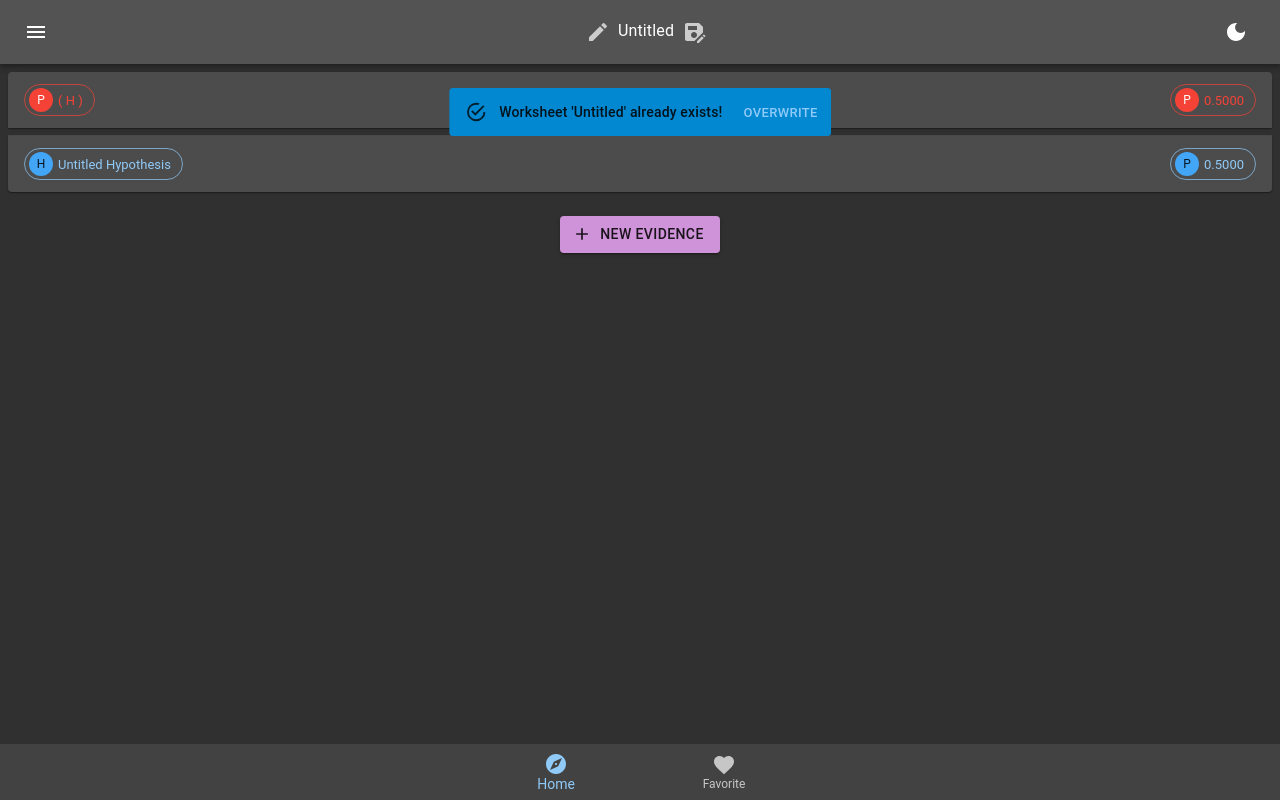
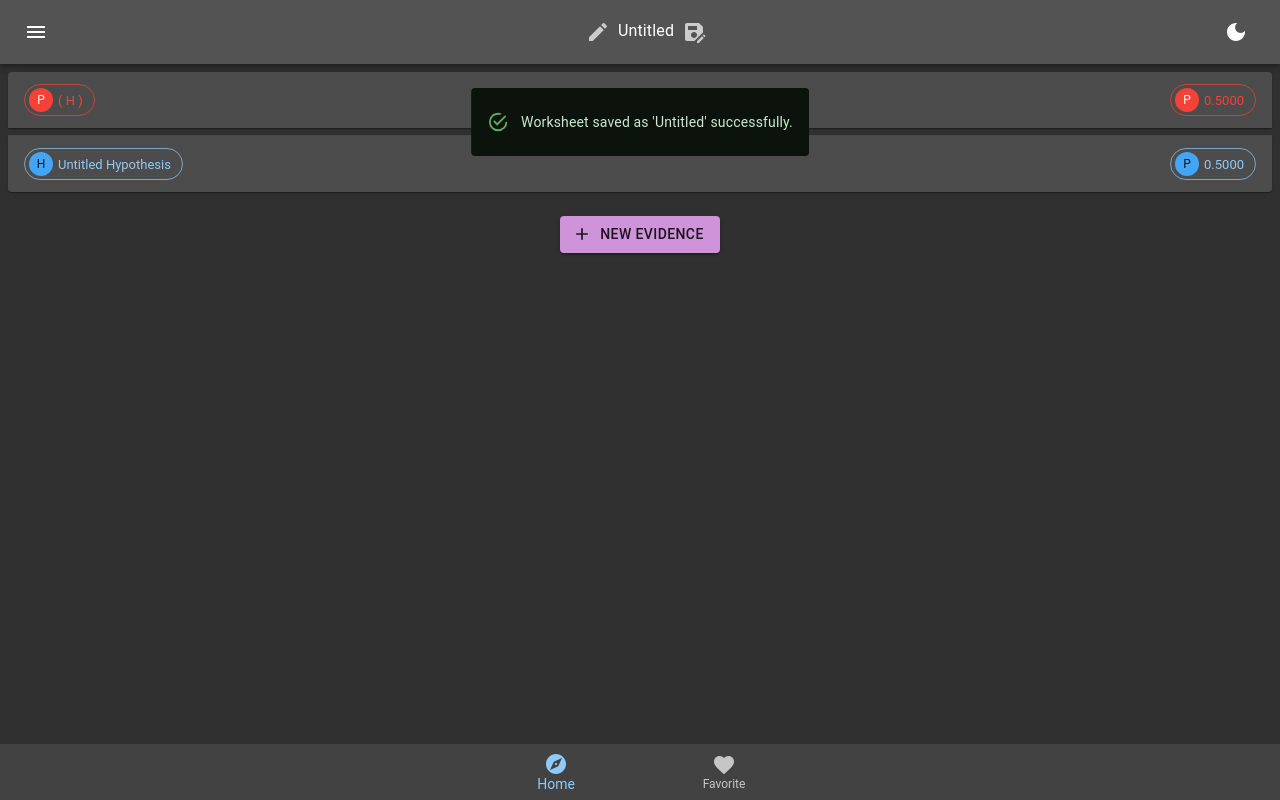
Before and after one commit to quantumsnowball/bayes-domain, a Next.js app: page / in a window 1280 px wide. Both pictures are taken after a click on the button 694 px from the left and 32 px from the top of the page. Built offline with nearby package versions, Linux system fonts and the light colour scheme.

Commit message:
layout: better styling

```diff
--- a/components/MenuBar/TitleSection/Alert.tsx
+++ b/components/MenuBar/TitleSection/Alert.tsx
@@ -25,7 +25,7 @@ export function SavedAlert({ savedAlertOpen, setSavedAlertOpen }: SavedAlertProp
 
     >
       <Alert
-        variant='filled'
+        sx={{ py: 2, width: '100%' }}
         onClick={() => setSavedAlertOpen(false)}
       >
         Worksheet saved as '{title}' successfully.
@@ -55,14 +55,17 @@ export function OverwriteAlert({ overwriteAlertOpen, setOverwriteAlertOpen }: Ov
       sx={{ mt: 8 }}
     >
       <Alert
-        variant='filled'
-        color='info'
+        color='warning'
+        sx={{ py: 2, width: '100%' }}
         onClick={() => setOverwriteAlertOpen(false)}
         action={
           <Button
             size='small'
+            color='warning'
+            variant='outlined'
             onClick={e => {
               alert('TODO: save to state')
+              setOverwriteAlertOpen(false)
               e.stopPropagation()
             }}
           >
--- a/components/MenuBar/TitleSection/index.tsx
+++ b/components/MenuBar/TitleSection/index.tsx
@@ -28,7 +28,7 @@ function TitleSection() {
   const SaveAsButton = () =>
     <IconButton
       sx={{ color: '#ccc' }}
-      onClick={() => setOverwriteAlertOpen(true)}
+      onClick={() => setSavedAlertOpen(true)}
     >
       <SaveAsIcon />
     </IconButton>
```
